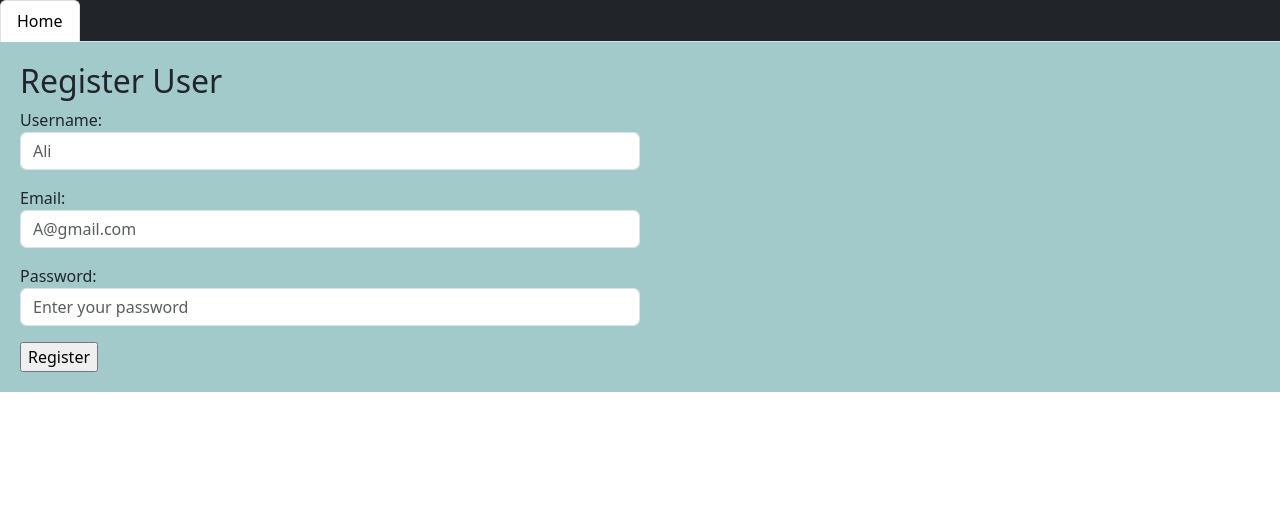
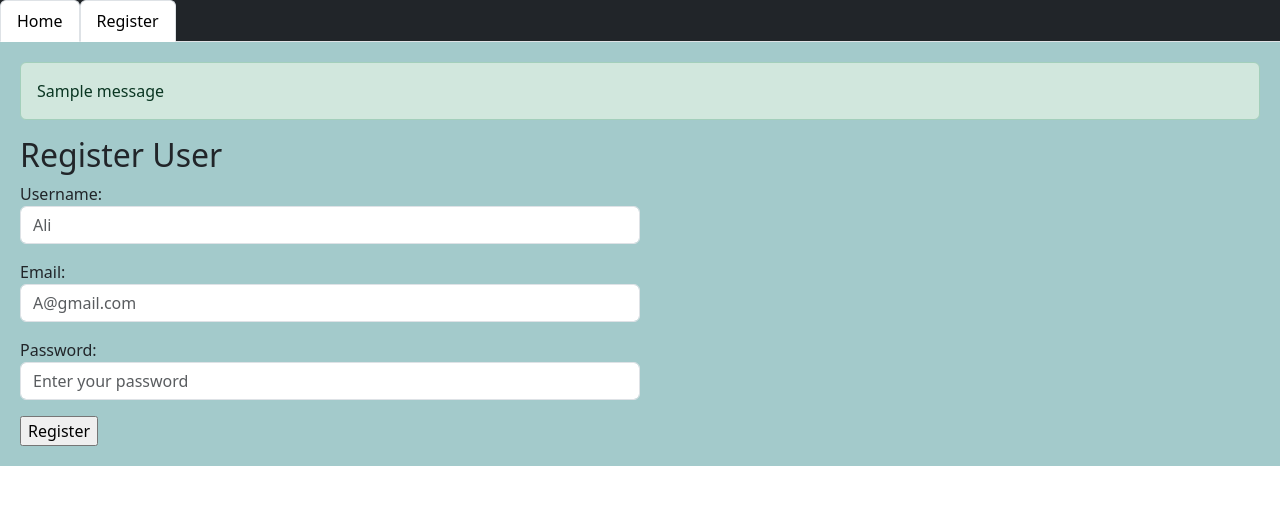
Before and after one commit to asdsfasdwegf/Achat, a Django app: page /account/register/ in a window 1280 px wide. Shown: the top 505 px of the page. Run offline with Django 3.2, Linux system fonts and the light colour scheme; one stand-in notice (Sample message) is shown.

Commit message:
add register page

```diff
--- a/account/templates/account/register.html
+++ b/account/templates/account/register.html
@@ -1,7 +1,7 @@
 {% extends 'base.html' %}
 {% block content %}
 <h2>Register User</h2>
-<form action="" method="post" class="col-md-6">{% csrf_token %}
+<form action="" method="post" class="col-md-6" novalidate>{% csrf_token %}
 {{ form.as_p }}
 <input type="submit" value="Register">
 </form>
--- a/account/views.py
+++ b/account/views.py
@@ -1,10 +1,23 @@
-from django.shortcuts import render
+from django.shortcuts import render, redirect
 from django.views import View
 from .forms import UserRegisterationForm
+from django.contrib.auth.models import User
+from django.contrib import messages
+
+
 class RegisterView(View):
+    form_class = UserRegisterationForm
+    template_name = 'account/register.html'
     def get(self, request):
+        form = self.form_class()
         form = UserRegisterationForm()
-        return render(request, 'account/register.html', {'form':form})
+        return render(request, self.template_name, {'form':form})
 
     def post(self, request):
-        pass
+        form = self.form_class(request.POST)
+        if form.is_valid():
+            cd = form.cleaned_data
+            User.objects.create_user(cd['username'], cd['email'], cd['password'])
+            messages.success(request, 'your account created', 'success')
+            return redirect('home')
+        return render(request, self.template_name, {'form': form})
--- a/templates/base.html
+++ b/templates/base.html
@@ -16,6 +16,7 @@
     {% include 'inc/navbar.html' %}
 
 <div class = "jumbotron">
+    {% include 'inc/messages.html' %}
     {% block content %} {% endblock %}
 </div>
 
--- /dev/null
+++ b/templates/inc/messages.html
@@ -0,0 +1,6 @@
+{% if messages %}
+{% for msg in messages %}
+
+<p class="alert alert-{{ msg.tags }}">{{ msg }}</p>
+{% endfor %}
+{% endif %}
--- a/templates/inc/navbar.html
+++ b/templates/inc/navbar.html
@@ -2,5 +2,8 @@
   <li class="nav-item">
     <a class="nav-link active" href="{% url 'home' %}">Home</a>
   </li>
+  <li class="nav-item">
+    <a class="nav-link active" href="{% url 'user_register' %}">Register</a>
+  </li>
 
 </ul>
```
Also changed, not shown: db.sqlite3.
